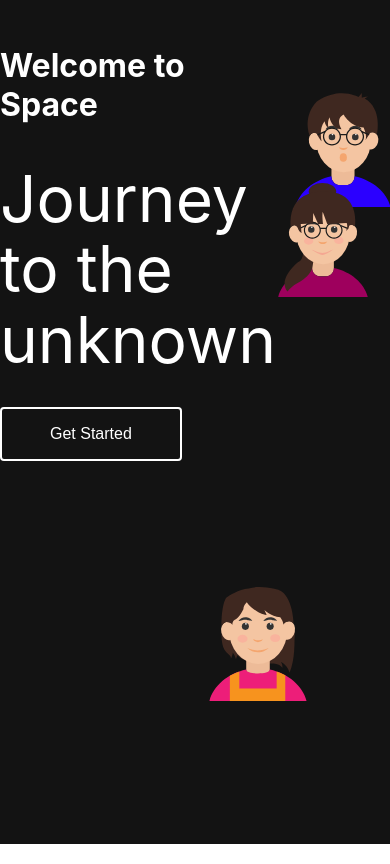
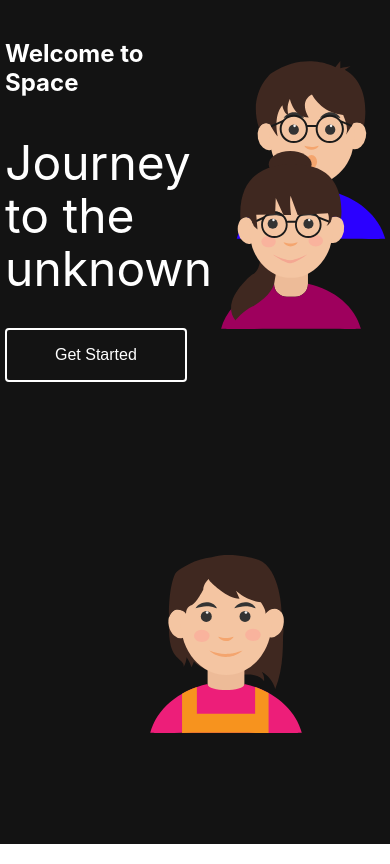
Before and after one commit to Valeria-Kirzhner/react-framer, a React (Create React App) app: page / in a window 390 px wide. Built offline with nearby package versions, Linux system fonts and the light colour scheme.

Commit message:
added github pages extantion and mobile style fixed.

```diff
--- a/package.json
+++ b/package.json
@@ -2,6 +2,7 @@
   "name": "react-framer",
   "version": "0.1.0",
   "private": true,
+  "homepage": "https://Valeria-Kirzhner.github.io/react-framer",
   "dependencies": {
     "@testing-library/jest-dom": "^5.16.1",
     "@testing-library/react": "^11.2.7",
@@ -18,7 +19,9 @@
     "start": "react-app-rewired start",
     "build": "react-app-rewired build",
     "test": "react-app-rewired test",
-    "eject": "react-scripts eject"
+    "eject": "react-scripts eject",
+    "predeploy": "npm run build",
+    "deploy": "gh-pages -d build"
   },
   "eslintConfig": {
     "extends": [
--- a/src/App.js
+++ b/src/App.js
@@ -1,4 +1,3 @@
-import logo from "./logo.svg";
 import "./App.css";
 import Hero from "./components/Hero";
 
--- a/src/components/Hero.js
+++ b/src/components/Hero.js
@@ -38,6 +38,19 @@ const ColumnLeft = styled.div`
     margin: 2rem 0;
     font-size: 4rem;
     line-height: 1.1;
+  }
+
+  @media screen and (max-width: 768px) {
+    margin-left: 5px;
+    h1 {
+      margin-bottom: 0.5rem;
+      font-size: 1.5rem;
+    }
+    p {
+      margin: 2rem 0;
+      font-size: 3rem;
+      line-height: 1.1;
+    }
   }
 `;
 //motion.button is adding button tag insude the Button component.
```
Also changed, not shown: 1 other file (tests, documents, lock files or other folders).
